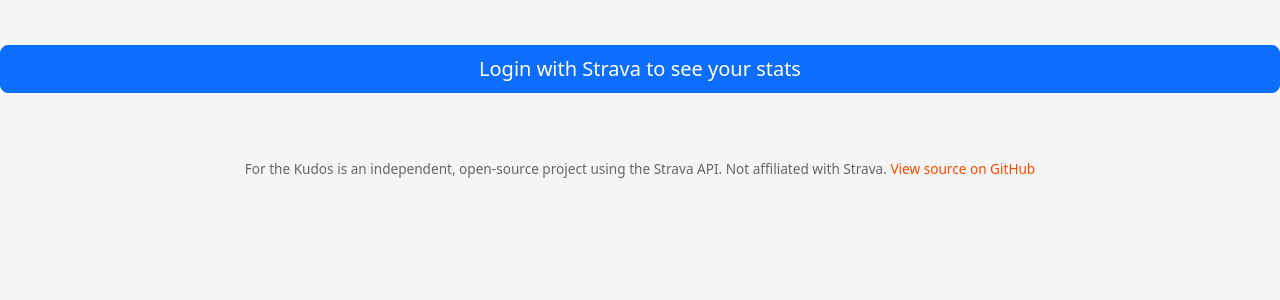
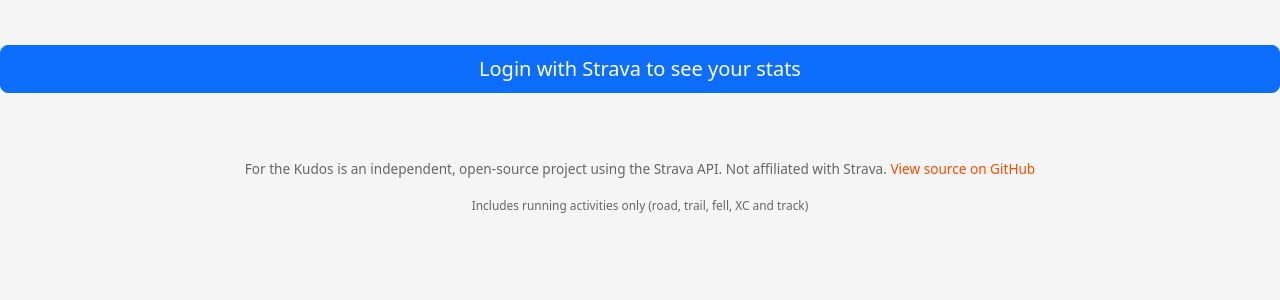
Before and after one commit to hawky06/for-the-kudos, a FastAPI app: page / in a window 1280 px wide. Shown: the part 171-471 px from the top of the page. Run offline with FastAPI, Linux system fonts and the light colour scheme; some libraries are stand-ins or nearby versions.

Commit message:
refactor: only includes running activities

```diff
--- a/backend/main.py
+++ b/backend/main.py
@@ -326,6 +326,11 @@ def stats_summary(request: Request):
 
     activities = get_activities(token, per_page=50)
 
+    activities = [
+        a for a in activities
+        if a.get("type") == "Run"
+    ]
+
     if not activities:
         raise HTTPException(status_code=503, detail="No activities returned from Strava")
 
--- a/backend/templates/index.html
+++ b/backend/templates/index.html
@@ -476,6 +476,10 @@
             Not affiliated with Strava.
             <a href="https://github.com/hawky06/for-the-kudos" target="_blank">View source on GitHub</a>
         </p>
+
+        <small>
+            Includes running activities only (road, trail, fell, XC and track)
+        </small>
     </footer>
 
 </body>
```
